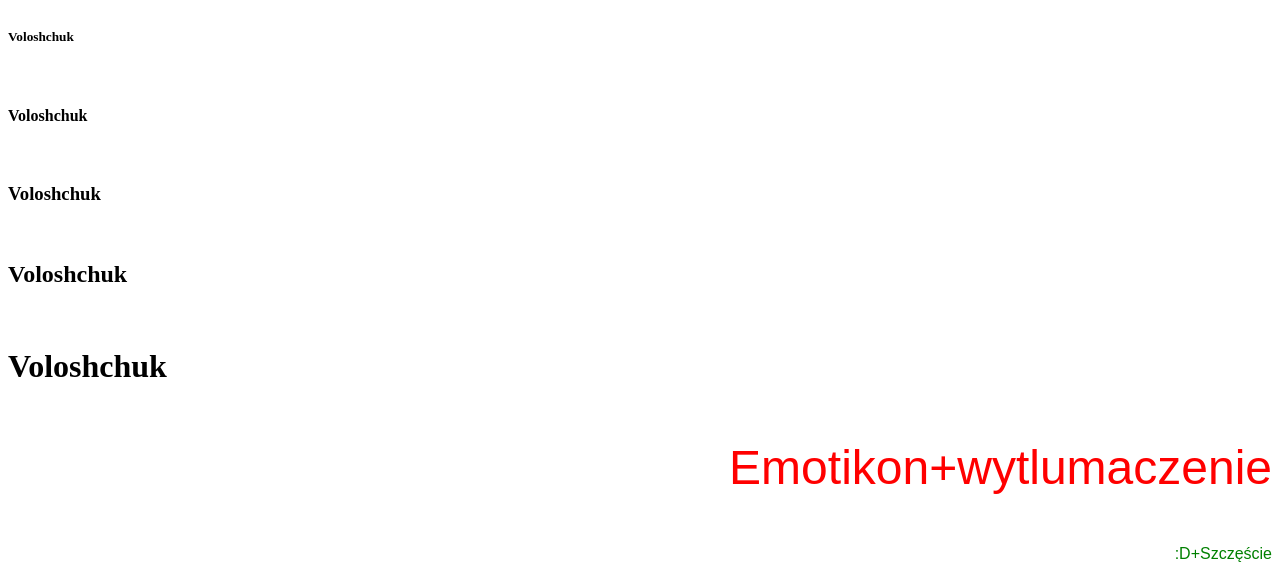
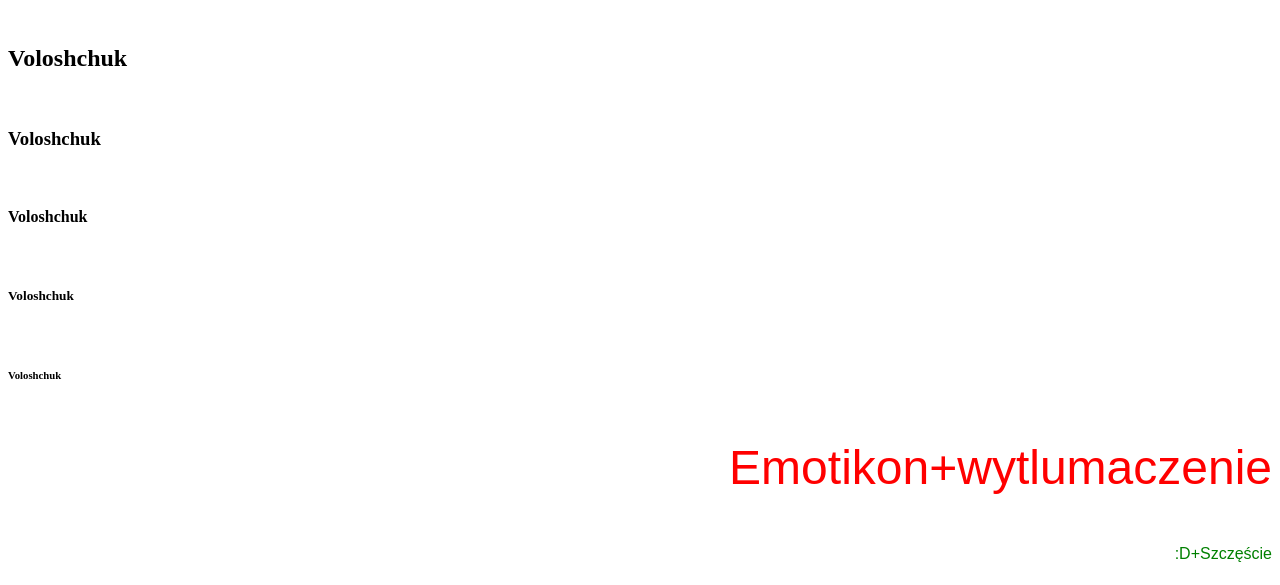
Before and after one commit to foodi1337/Zadanie1, a plain HTML site: page index.html in a window 1280 px wide. Shown: the part 718-1303 px from the top of the page. Drawn offline with Linux system fonts and the light colour scheme.

Commit message:
index.html

```diff
--- a/index.html
+++ b/index.html
@@ -17,12 +17,12 @@
 
  		</body>
 	</html>
-<h6> Voloshchuk</h1><br>
-<h5> Voloshchuk</h2><br>
-<h4> Voloshchuk</h3><br>
-<h3> Voloshchuk</h4><br>
-<h2> Voloshchuk</h5><br>
-<h1> Voloshchuk</h6><br>
+<h1> Voloshchuk</h1><br>
+<h2> Voloshchuk</h2><br>
+<h3> Voloshchuk</h3><br>
+<h4> Voloshchuk</h4><br>
+<h5> Voloshchuk</h5><br>
+<h6> Voloshchuk</h6><br>
 
 <p align="right"> <font color="red" size="8" face="Arial"> Emotikon+wytlumaczenie </font> </p> <br>
 <p align="right"> <font color="green" size="3" face="Arial"> :D+Szczęście </font> </p> <br>
```
